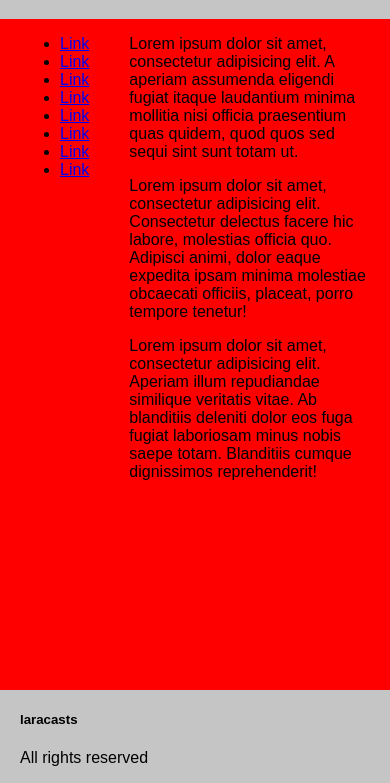
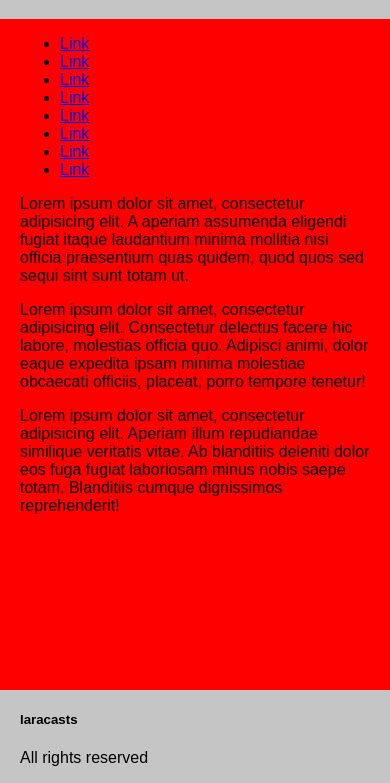
Before and after one commit to sainjori/learnflexbox, a website: page index.html in a window 390 px wide. Shown: the part 61-844 px from the top of the page. Drawn offline with Linux system fonts and the light colour scheme.

Commit message:
on mobile media query

```diff
--- a/index.html
+++ b/index.html
@@ -41,6 +41,12 @@
             margin-right: 40px;
         }
 
+        @media screen and (max-width: 768px) {
+
+            main{
+                display: block;
+            }
+        }
 
     </style >
 </head >
```
